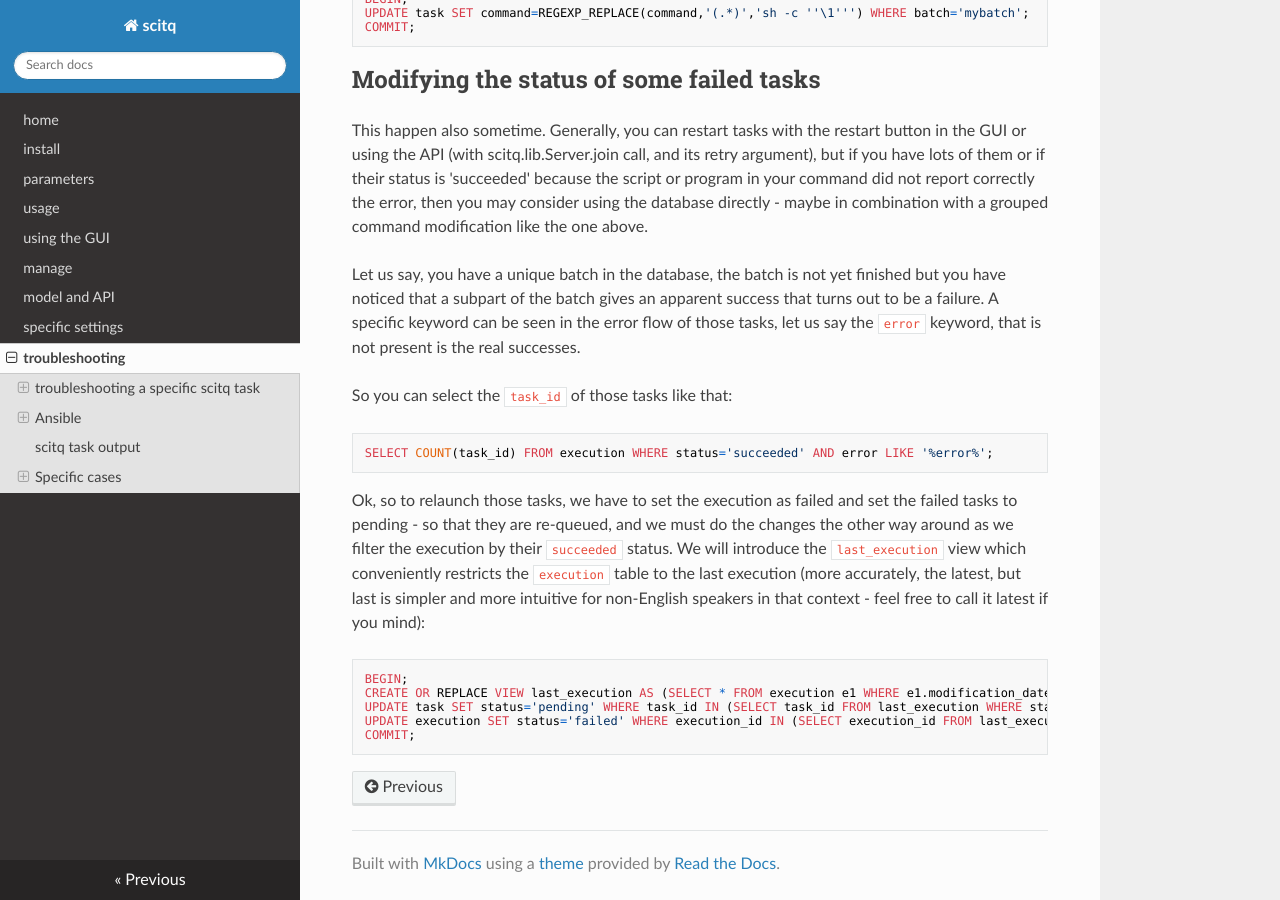
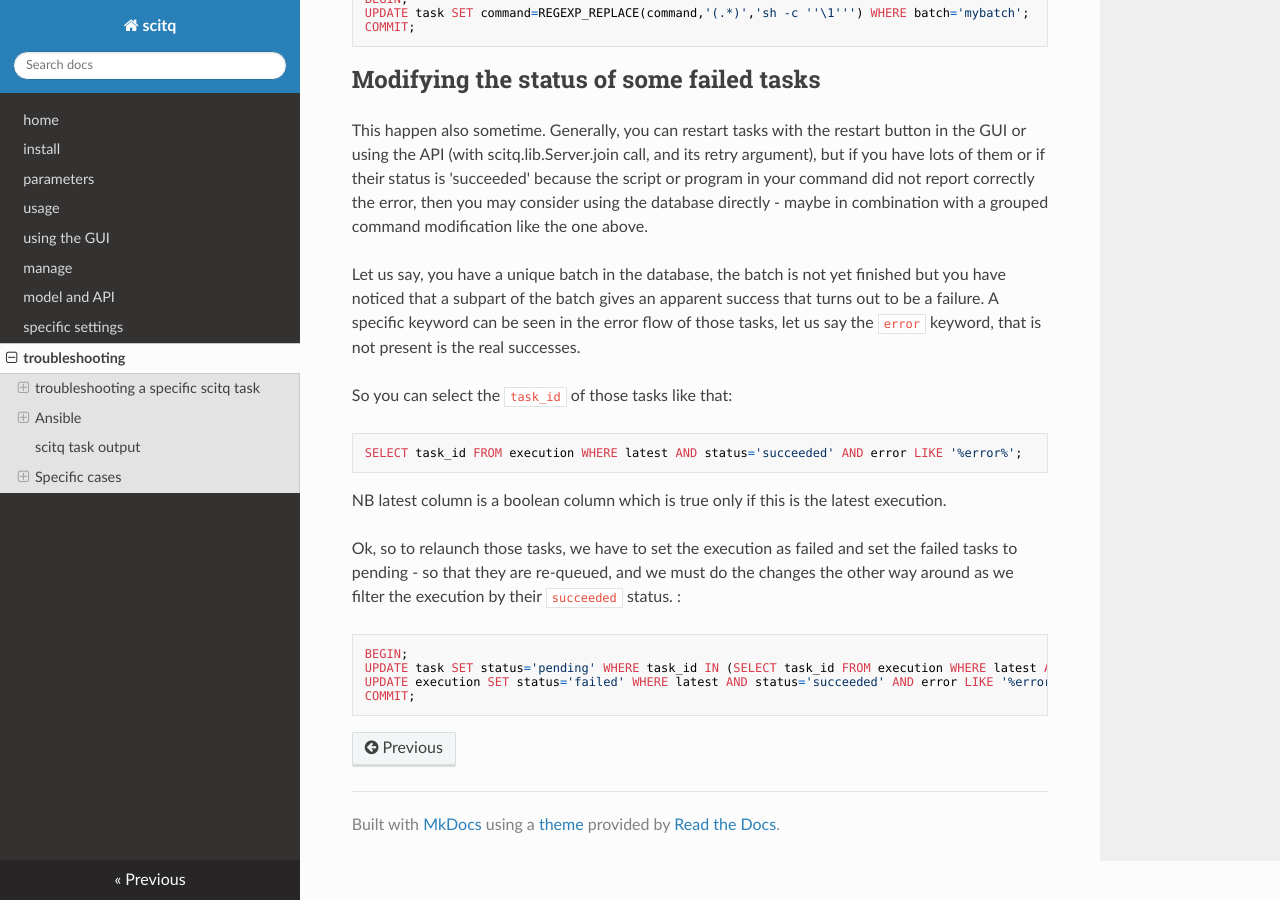
Before and after one commit to gmtsciencedev/scitq, an MkDocs documentation site: the page built from docs/troubleshoot.md, in a window 1280 px wide and 900 px high, scrolled down 8681 px. Built offline with MkDocs 1.6.1, drawn with Linux system fonts in a browser that asks for light colours; nearby versions of some CDN libraries.

Commit message:
Fixing some SQL in troubleshoot.md

````diff
--- a/docs/troubleshoot.md
+++ b/docs/troubleshoot.md
@@ -286,15 +286,15 @@ Let us say, you have a unique batch in the database, the batch is not yet finish
 
 So you can select the `task_id` of those tasks like that:
 ```sql
-SELECT COUNT(task_id) FROM execution WHERE status='succeeded' AND error LIKE '%error%';
+SELECT task_id FROM execution WHERE latest AND status='succeeded' AND error LIKE '%error%';
 ```
+NB latest column is a boolean column which is true only if this is the latest execution.
 
-Ok, so to relaunch those tasks, we have to set the execution as failed and set the failed tasks to pending - so that they are re-queued, and we must do the changes the other way around as we filter the execution by their `succeeded` status. We will introduce the `last_execution` view which conveniently restricts the `execution` table to the last execution (more accurately, the latest, but last is simpler and more intuitive for non-English speakers in that context - feel free to call it latest if you mind):
+Ok, so to relaunch those tasks, we have to set the execution as failed and set the failed tasks to pending - so that they are re-queued, and we must do the changes the other way around as we filter the execution by their `succeeded` status. :
 
 ```sql
 BEGIN;
-CREATE OR REPLACE VIEW last_execution AS (SELECT * FROM execution e1 WHERE e1.modification_date=(SELECT MAX(e2.modification_date) FROM execution e2 WHERE e2.task_id=e1.task_id));
-UPDATE task SET status='pending' WHERE task_id IN (SELECT task_id FROM last_execution WHERE status='succeeded' AND error LIKE '%error%');
-UPDATE execution SET status='failed' WHERE execution_id IN (SELECT execution_id FROM last_execution WHERE status='succeeded' AND error LIKE '%error%');
+UPDATE task SET status='pending' WHERE task_id IN (SELECT task_id FROM execution WHERE latest AND status='succeeded' AND error LIKE '%error%');
+UPDATE execution SET status='failed' WHERE latest AND status='succeeded' AND error LIKE '%error%';
 COMMIT;
 ```
````
Also changed, not shown: README.md (+1 -1 lines).
